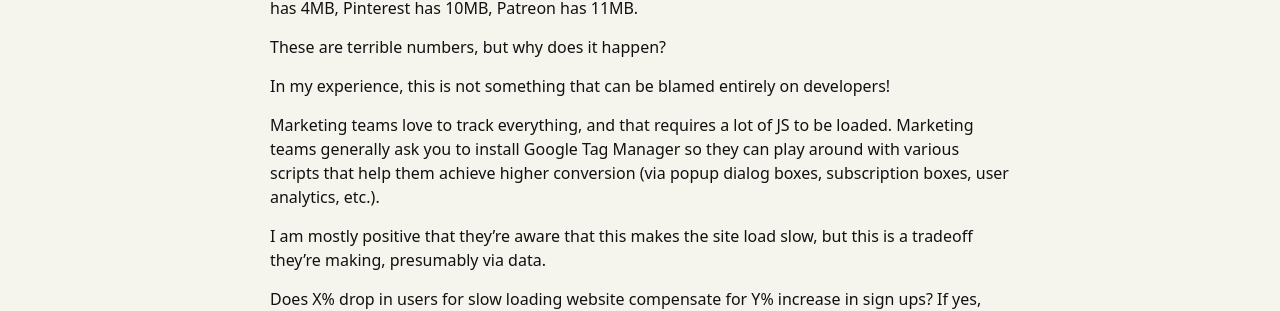
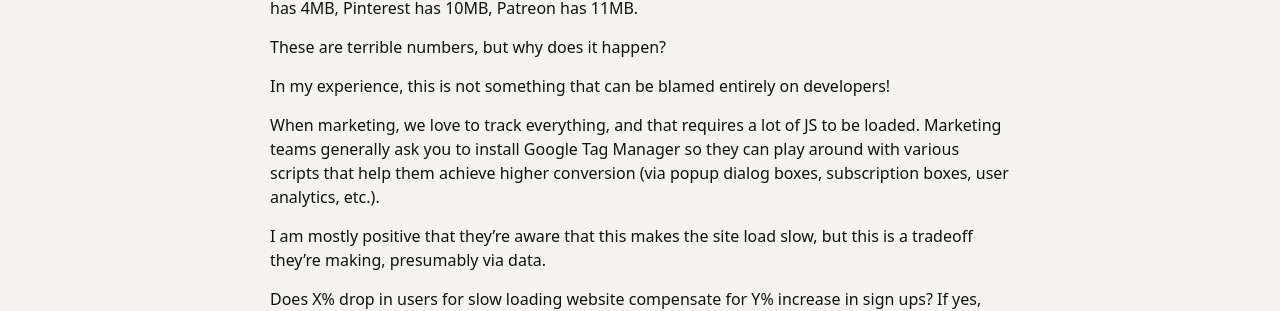
Before and after one commit to shobhitic/shobhitic.github.io, a Jekyll site: the page built from _posts/2024-02-26-speed-vs-marketing.md, in a window 1280 px wide. Shown: the part 420-731 px from the top of the page. Built offline with Jekyll 4.4.1, drawn with Linux system fonts in a browser that asks for light colours.

Commit message:
Changed tone for marketing team

```diff
--- a/_posts/2024-02-26-speed-vs-marketing.md
+++ b/_posts/2024-02-26-speed-vs-marketing.md
@@ -15,7 +15,7 @@ These are terrible numbers, but why does it happen?
 
 In my experience, this is not something that can be blamed entirely on developers!
 
-Marketing teams love to track everything, and that requires a lot of JS to be loaded. Marketing teams generally ask you to install Google Tag Manager so they can play around with various scripts that help them achieve higher conversion (via popup dialog boxes, subscription boxes, user analytics, etc.).
+When marketing, we love to track everything, and that requires a lot of JS to be loaded. Marketing teams generally ask you to install Google Tag Manager so they can play around with various scripts that help them achieve higher conversion (via popup dialog boxes, subscription boxes, user analytics, etc.).
 
 I am mostly positive that they're aware that this makes the site load slow, but this is a tradeoff they're making, presumably via data.
 
```
